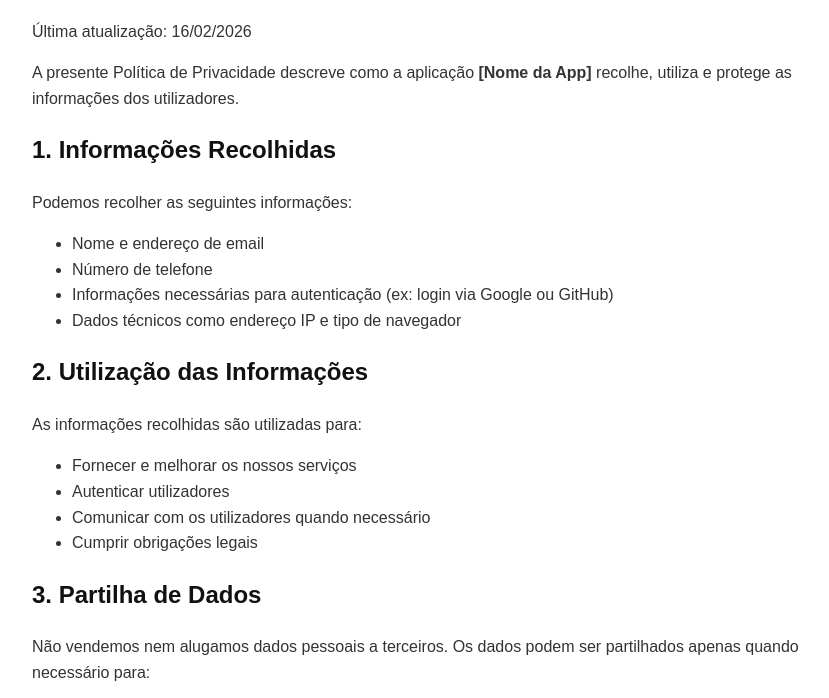
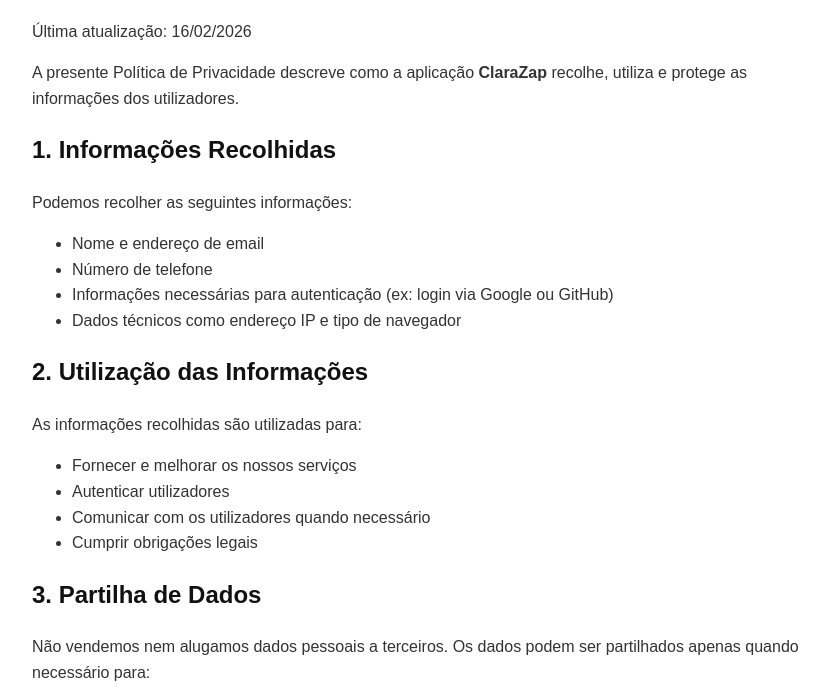
Before and after one commit to Samucahub/Privacy-Policy-ClaraZap, a plain HTML site: page index.html in a window 1280 px wide. Shown: the part 94-792 px from the top of the page, without its empty margins (208-1037 px from the left). Drawn offline with Linux system fonts and the light colour scheme.

Commit message:
Update app name in privacy policy section

```diff
--- a/index.html
+++ b/index.html
@@ -30,7 +30,7 @@
 <p>Última atualização: 16/02/2026</p>
 
 <p>
-A presente Política de Privacidade descreve como a aplicação <strong>[Nome da App]</strong>
+A presente Política de Privacidade descreve como a aplicação <strong>ClaraZap</strong>
 recolhe, utiliza e protege as informações dos utilizadores.
 </p>
 
```
